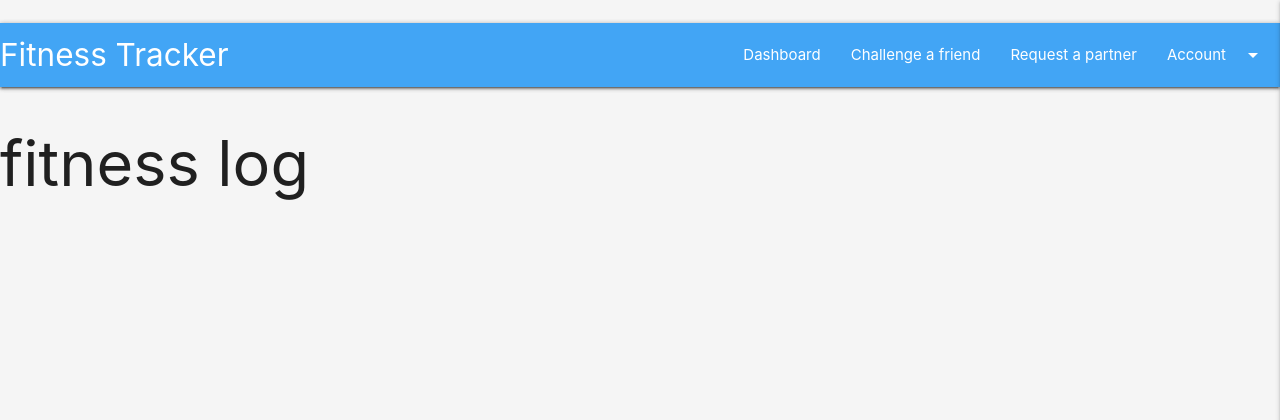
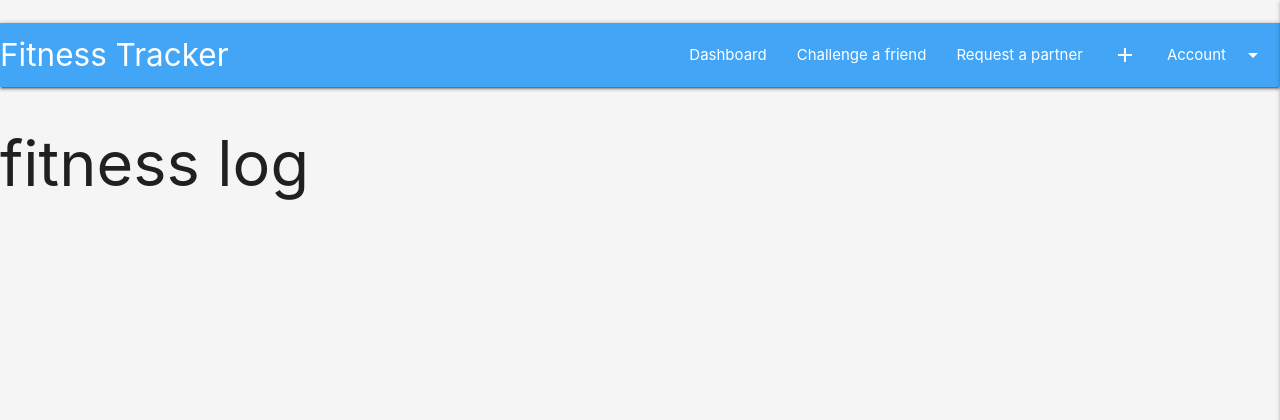
Before and after one commit to Code-Institute-Submissions/Fitness-tracker-MS3, a Flask app: page / in a window 1280 px wide. Shown: the top 420 px of the page. Run offline with Flask 2, Linux system fonts and the light colour scheme; data that the repository does not hold is empty; some libraries are stand-ins or nearby versions.

Commit message:
plus icon added to match wireframes

```diff
--- a/templates/base.html
+++ b/templates/base.html
@@ -32,6 +32,7 @@
                         <li><a href="{{ url_for( 'dashboard') }} ">Dashboard</a></li>
                         <li><a href="# ">Challenge a friend</a></li>
                         <li><a href="# ">Request a partner</a></li>
+                        <li><a href="# "><i class="material-icons">add</i></a></li>
 
 
                         <!-- Dropdown Trigger -->
```
